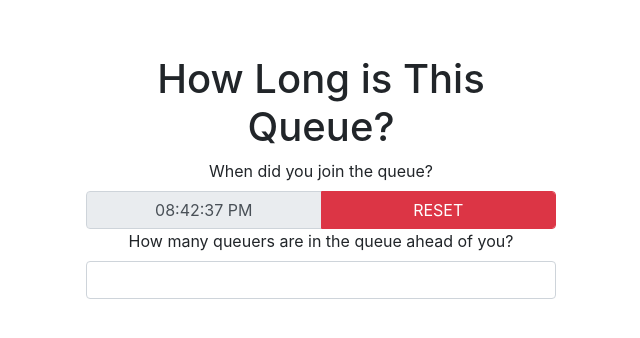
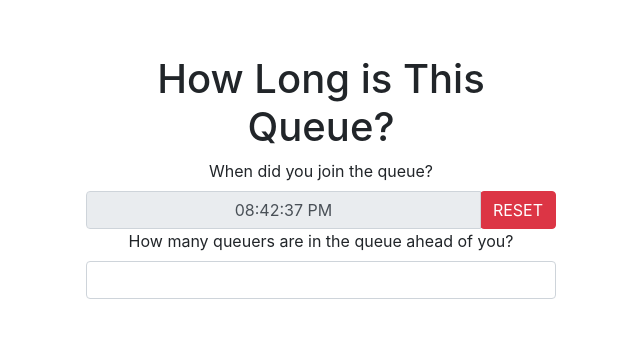
Before and after one commit to AriFordsham/queueing-app, a React app: page / in a window 1280 px wide. Shown: the top 338 px of the page, without its empty margins (319-959 px from the left). Built offline with nearby package versions, Linux system fonts and the light colour scheme.

Commit message:
Reset button CSS

```diff
--- a/src/App.tsx
+++ b/src/App.tsx
@@ -73,7 +73,7 @@ export default function App() {
           <input
             readOnly
             id="startTime"
-            className="form-control text-center"
+            className="text-center form-control"
             value={queue.startTime.toLocaleTimeString(undefined, {
               hour: "2-digit",
               minute: "2-digit",
@@ -82,7 +82,7 @@ export default function App() {
           />
           <button
             type="button"
-            className="form-control btn btn-danger"
+            className="btn btn-danger input-group-append"
             onClick={reset}
           >
             RESET
```
